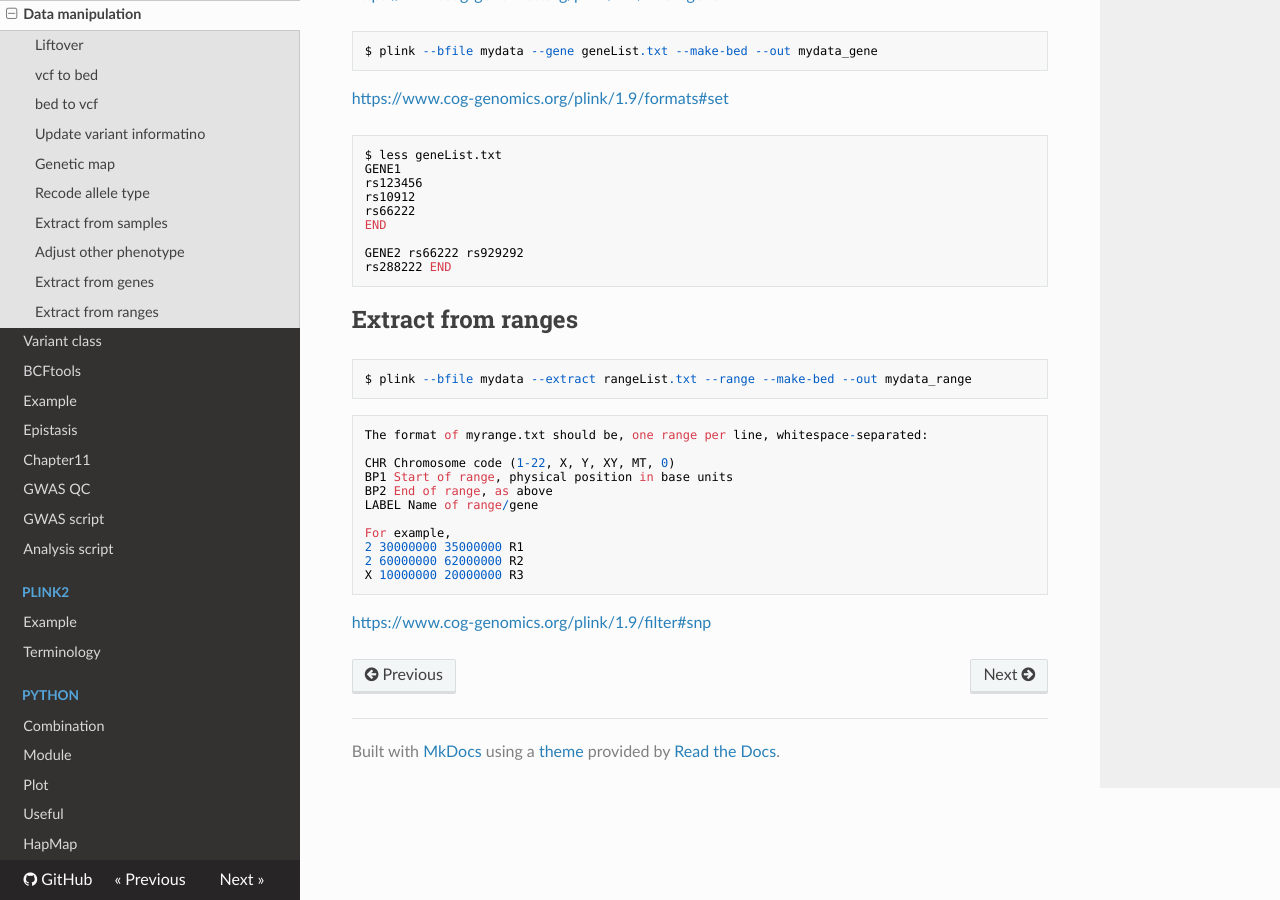
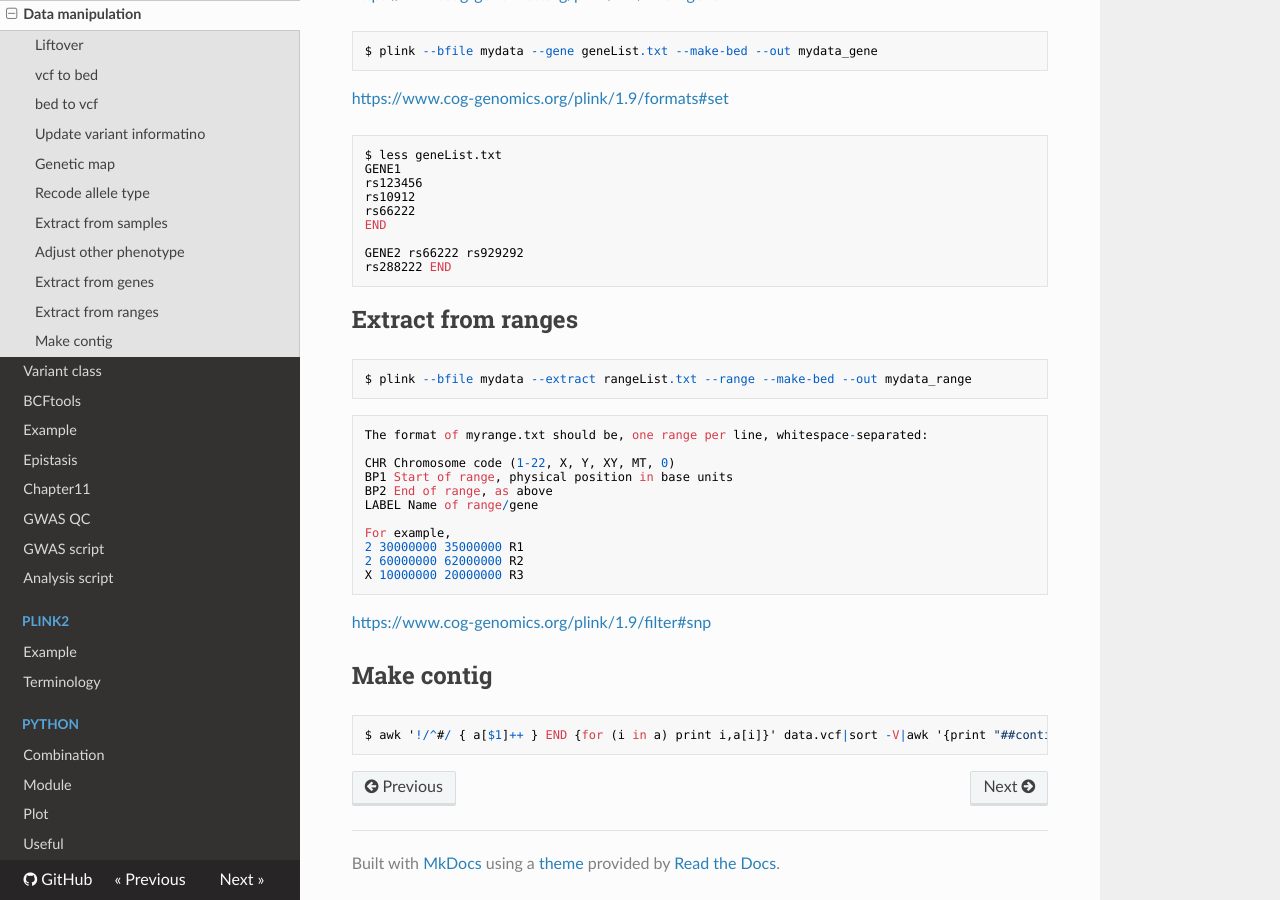
Before and after one commit to WonyoungCho/plink, an MkDocs documentation site: the page built from docs/plink_mani.md, in a window 1280 px wide and 900 px high, scrolled down 2343 px. Built offline with MkDocs 1.6.1, drawn with Linux system fonts in a browser that asks for light colours; nearby versions of some CDN libraries; old or Windows-style settings are respelled for this version of MkDocs.

Commit message:
Update plink_mani.md

````diff
--- a/docs/plink_mani.md
+++ b/docs/plink_mani.md
@@ -128,3 +128,8 @@ For example,
 X 10000000 20000000 R3
 ```
 <https://www.cog-genomics.org/plink/1.9/filter#snp>
+
+## Make contig
+```
+$ awk '!/^#/ { a[$1]++ } END {for (i in a) print i,a[i]}' data.vcf|sort -V|awk '{print "##contig=<ID=chr"$1",length="$2">"}'
+```
````
